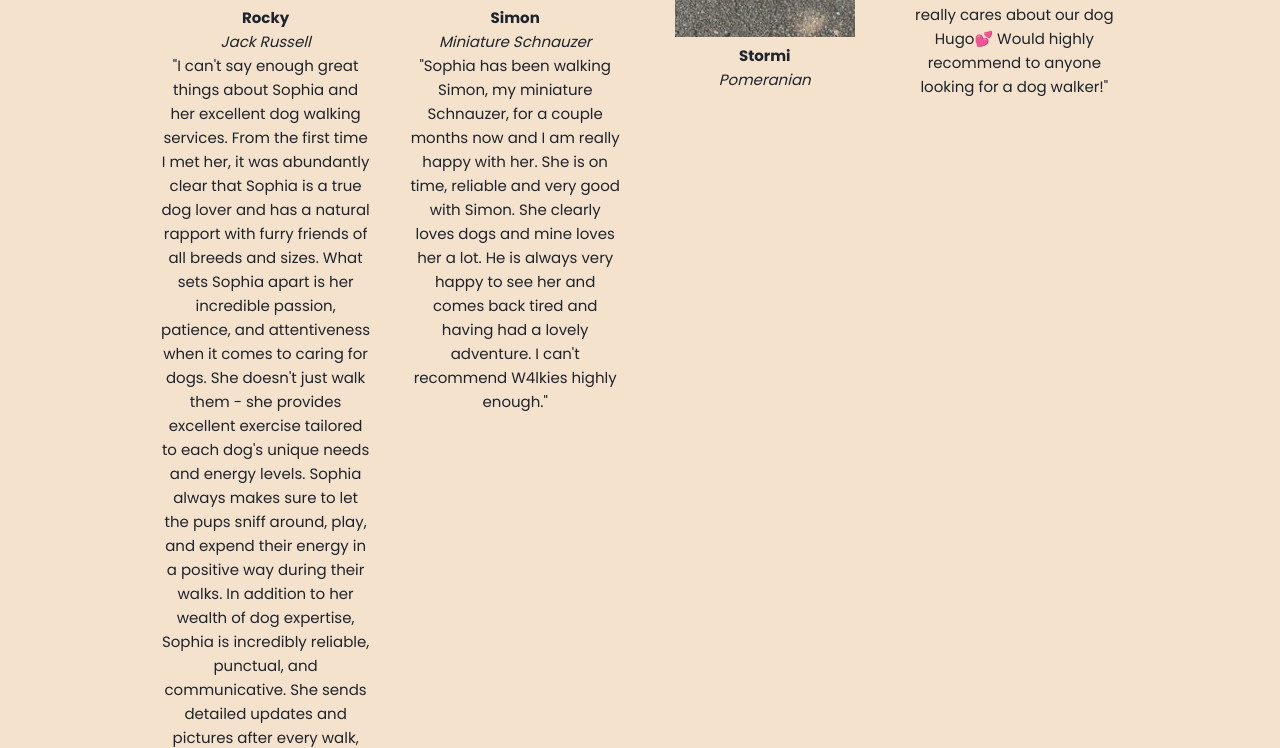
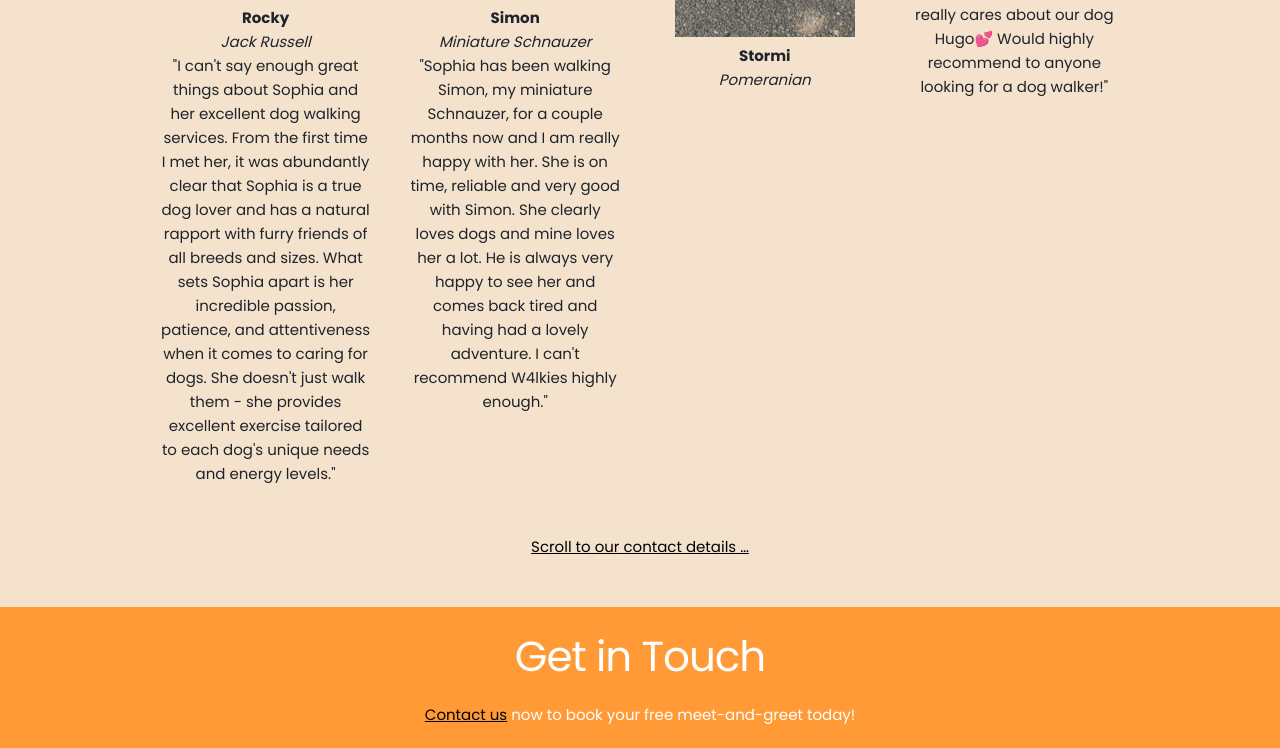
Before and after one commit to ajrlewis/w4lkies_app, a Flask app: page / in a window 1280 px wide. Shown: the part 2733-3481 px from the top of the page. Run offline with Flask 3, Linux system fonts and the light colour scheme; data that the repository does not hold is empty; parts of the project's set-up code (start-up, migrations or seed data) failed here and were passed over; some libraries are stand-ins or nearby versions.

Commit message:
Shortened testimonial.

```diff
--- a/templates/index.html
+++ b/templates/index.html
@@ -66,7 +66,7 @@
       </div>
     </div>
     <div class="row">
-      <img src="static/img/bitcoin-accepted-here.jpg" style="max-width: 20%; min-width: 120px;">
+      <img src="static/img/bitcoin-accepted-here.jpg" style="max-width: 20%; min-width: 160px;">
     </div>
     <br>
     <a href="#team">Scroll to our team members …</a>
@@ -113,7 +113,7 @@
     <h2>Our Dogs</h2>
     <div class="row">
       <div class="twelve columns">
-      A selection of some of the dogs we currently care for!
+      A selection of some of the dogs we currently care for and testimonials from their owners!
       </div>
     </div>
     <br>
@@ -126,7 +126,6 @@ img {
 }
 </style>
 
-
 <div class="row gallery">
   <div class="three columns">
     <img src="/static/img/dogs/rocky-01.jpg" alt="Dog Gallery Image">
@@ -136,10 +135,12 @@ img {
     <i>Jack Russell</i>
     <p>
 "I can't say enough great things about Sophia and her excellent dog walking services. From the first time I met her, it was abundantly clear that Sophia is a true dog lover and has a natural rapport with furry friends of all breeds and sizes.
-What sets Sophia apart is her incredible passion, patience, and attentiveness when it comes to caring for dogs. She doesn't just walk them - she provides excellent exercise tailored to each dog's unique needs and energy levels. Sophia always makes sure to let the pups sniff around, play, and expend their energy in a positive way during their walks.
-In addition to her wealth of dog expertise, Sophia is incredibly reliable, punctual, and communicative. She sends detailed updates and pictures after every walk, letting you know how your pup is doing. I really appreciate her thoughtfulness in making sure my dog is healthy, happy, and engaged both mentally and physically.
-What I appreciate most about Sophia though is her genuine adoration for dogs. You can tell she cherishes every interaction and sees each pup as an individual. She dotes on them, talks to them, and lavishes them with love and attention. With Sophia, your dogs will truly feel like part of her pack.
-I wholeheartedly recommend hiring Sophia as your dog walker. She provides outstanding care with a level of commitment and love that you won't find elsewhere. Your dogs are sure to adore her, and you can have complete peace of mind knowing they are in such caring, capable hands."
+What sets Sophia apart is her incredible passion, patience, and attentiveness when it comes to caring for dogs. She doesn't just walk them - she provides excellent exercise tailored to each dog's unique needs and energy levels."
+<!-- Sophia always makes sure to let the pups sniff around, play, and expend their energy in a positive way during their walks." -->
+<!-- In addition to her wealth of dog expertise, Sophia is incredibly reliable, punctual, and communicative. She sends detailed updates and pictures after every walk, letting you know how your pup is doing." -->
+<!-- I really appreciate her thoughtfulness in making sure my dog is healthy, happy, and engaged both mentally and physically. -->
+<!-- What I appreciate most about Sophia though is her genuine adoration for dogs. You can tell she cherishes every interaction and sees each pup as an individual. She dotes on them, talks to them, and lavishes them with love and attention. With Sophia, your dogs will truly feel like part of her pack.  -->
+<!-- I wholeheartedly recommend hiring Sophia as your dog walker. She provides outstanding care with a level of commitment and love that you won't find elsewhere. Your dogs are sure to adore her, and you can have complete peace of mind knowing they are in such caring, capable hands." -->
 </p>
   </div>
   <div class="three columns">
```
